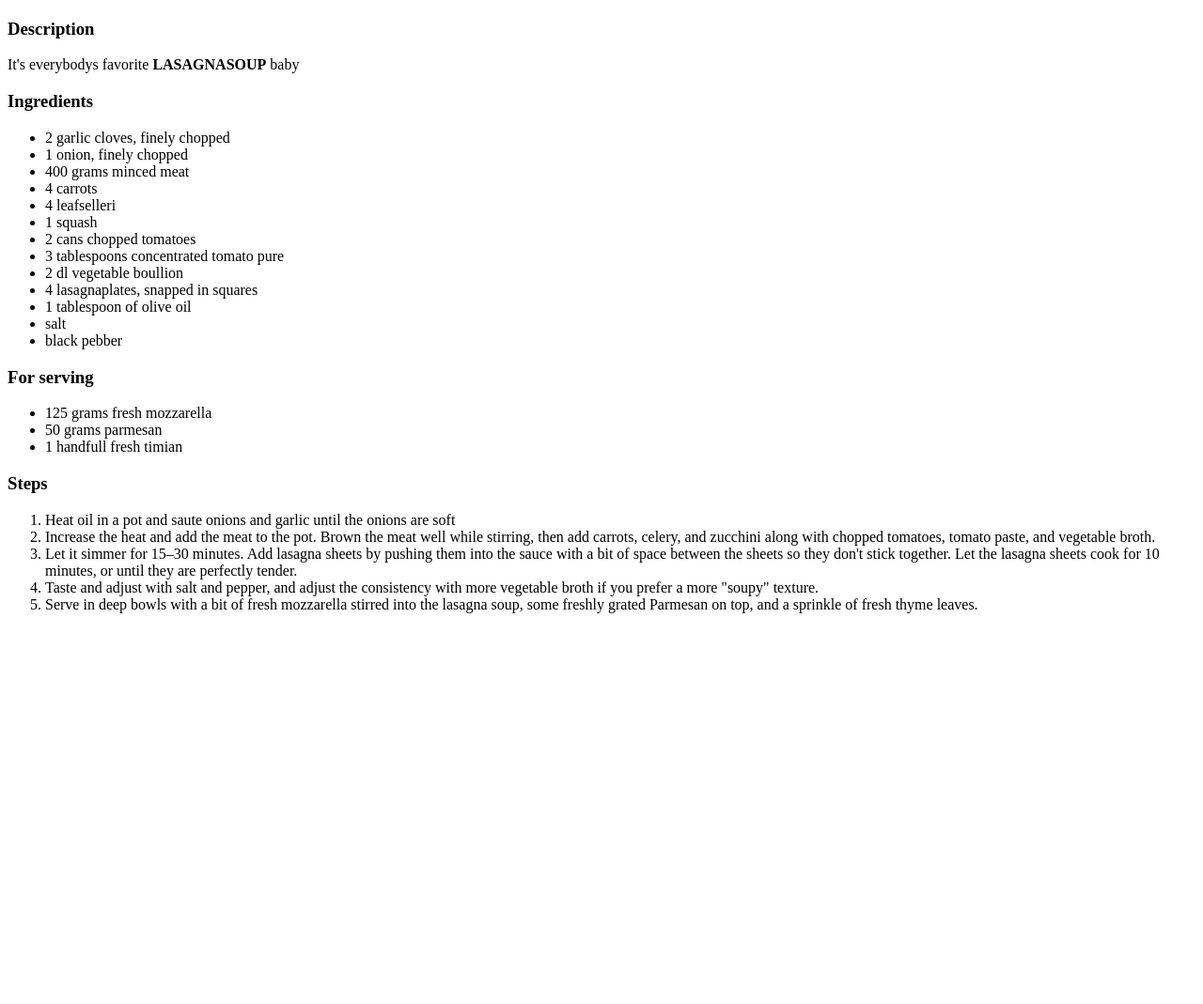
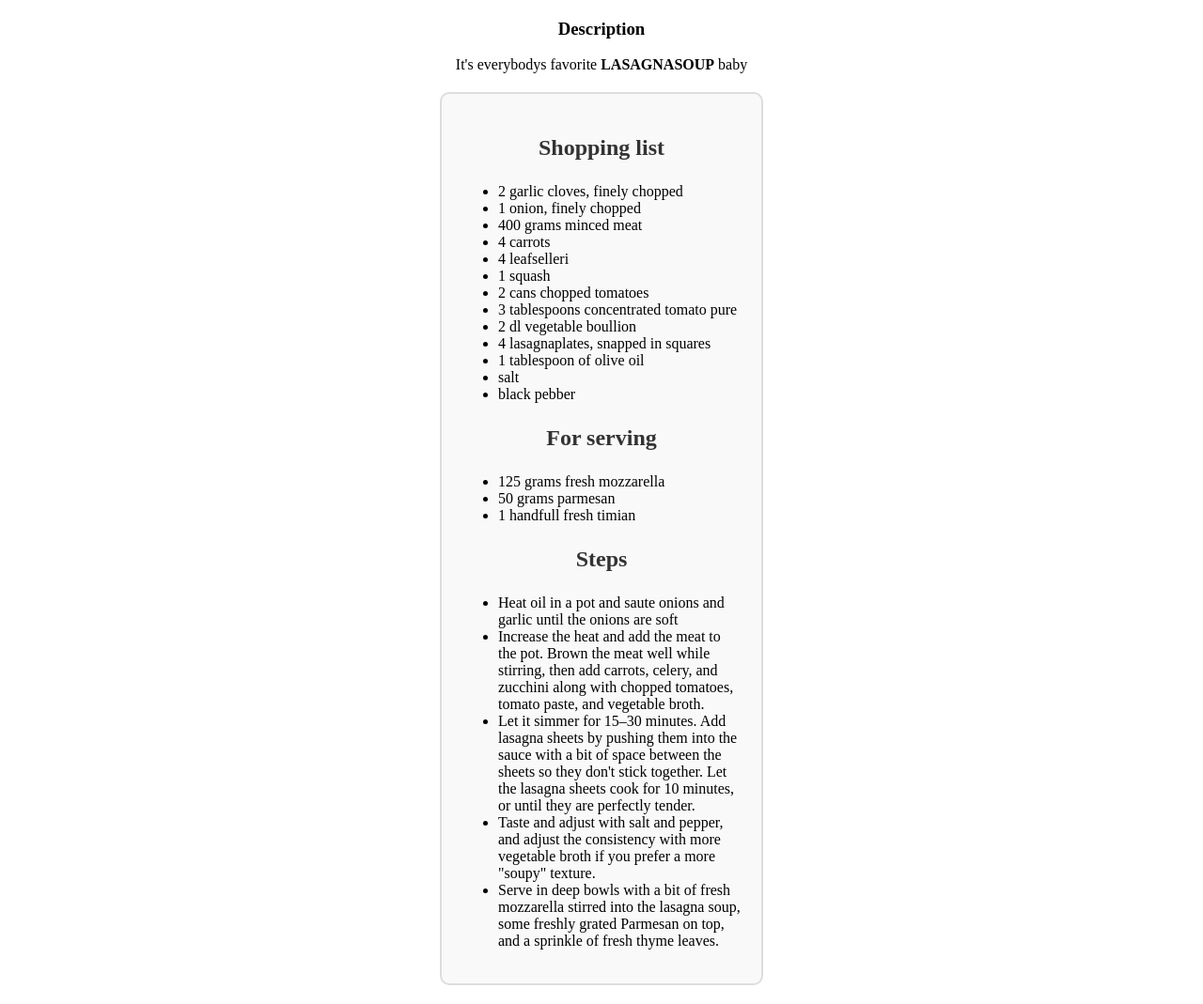
Before and after one commit to MiloEBC/odin-recipes, a plain HTML site: page recipes/lasagnaSoup.html in a window 1280 px wide. Shown: the part 311-1380 px from the top of the page at 94% size. Before the commit the page ends 980 px from the top, so only its background shows below. Drawn offline with Linux system fonts and the light colour scheme.

Commit message:
lasagnaSoup and index got css styling

```diff
--- a/recipes/lasagnaSoup.html
+++ b/recipes/lasagnaSoup.html
@@ -4,13 +4,19 @@
     <meta charset="UTF-8">
     <meta name="viewport" content="width=device-width, initial-scale=1.0">
     <title>Document</title>
+    <link rel="stylesheet" href="../style.css">
 </head>
 <body>
+    <div class="image-container">
     <img src="https://www.valdemarsro.dk/wp-content/2016/10/lasagnesuppe-1.jpg" alt="Lasagna Soup">
     <p><h3>Description</h3></p>
     <p>It's everybodys favorite <strong>LASAGNASOUP</strong> baby</p>
-    <p><h3><strong>Ingredients</strong></h3></p>
-    <p><strong></strong></p>
+    </div>
+
+
+    <div class="recipe-steps">
+
+    <p><h3>Shopping list</h3></p>
     <ul>
         <li>2 garlic cloves, finely chopped</li>
         <li>1 onion, finely chopped</li>
@@ -26,6 +32,7 @@
         <li>salt</li>
         <li>black pebber</li>
     </ul>
+
     <p><strong><h3>For serving</h3></strong></p>
     <ul>
         <li>125 grams fresh mozzarella</li>
@@ -33,12 +40,13 @@
         <li>1 handfull fresh timian</li>
     </ul>
     <p><strong><h3>Steps</h3></strong></p>
-    <ol>
+    <ul>
         <li>Heat oil in a pot and saute onions and garlic until the onions are soft</li>
         <li>Increase the heat and add the meat to the pot. Brown the meat well while stirring, then add carrots, celery, and zucchini along with chopped tomatoes, tomato paste, and vegetable broth.</li>
         <li>Let it simmer for 15–30 minutes. Add lasagna sheets by pushing them into the sauce with a bit of space between the sheets so they don't stick together. Let the lasagna sheets cook for 10 minutes, or until they are perfectly tender.</li>
         <li>Taste and adjust with salt and pepper, and adjust the consistency with more vegetable broth if you prefer a more "soupy" texture.</li>
         <li>Serve in deep bowls with a bit of fresh mozzarella stirred into the lasagna soup, some freshly grated Parmesan on top, and a sprinkle of fresh thyme leaves.</li>
-    </ol>
+    </ul>
+    </div>
 </body>
 </html>
--- a/style.css
+++ b/style.css
@@ -54,7 +54,7 @@
     padding-left: 20px; /* Space for the list bullets */
   }
 
-  .recipe-steps ol li {
+  .recipe-steps ol li{
     margin-bottom: 10px; /* Space between list items */
     font-size: 1em;
     color: #444;
```
Also changed, not shown: index.html (+9 -2 lines).
